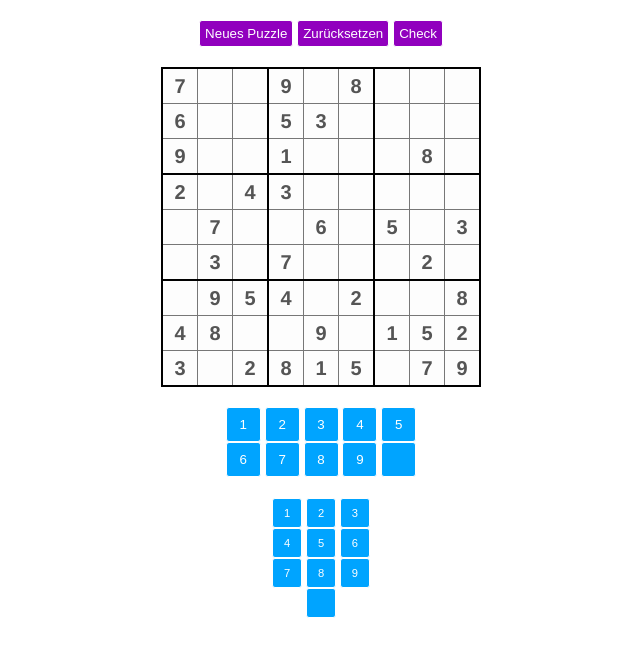
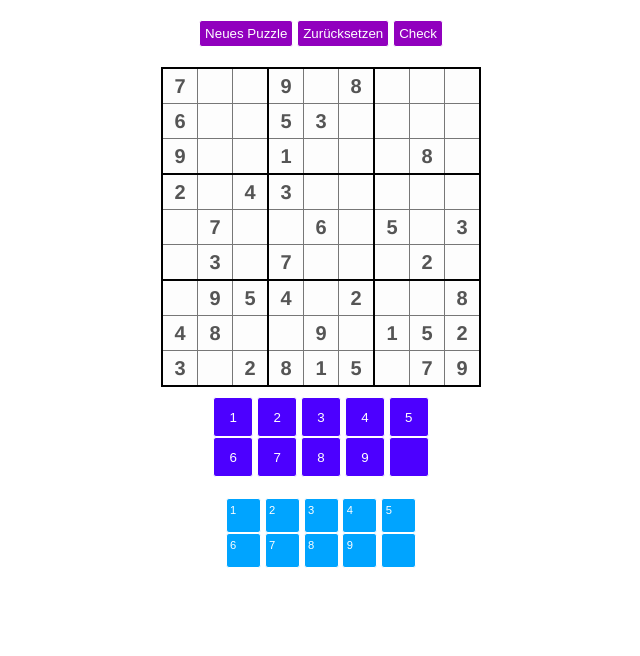
Before and after one commit to clam0815/clam0815.github.io, a plain HTML site: page index.html in a window 1280 px wide. Shown: the whole page, without its empty margins (319-959 px from the left). Drawn offline with Linux system fonts and the light colour scheme.

Commit message:
Größere Buttons

```diff
--- a/style.css
+++ b/style.css
@@ -15,7 +15,7 @@ body {
 
 table {
 	margin-top: 20px;
-	margin-bottom: 20px;
+	margin-bottom: 10px;
 	border-spacing: 0;
     border-collapse: collapse;
 	background-color: #fdfdfd;
@@ -73,17 +73,19 @@ button {
 }
 
 .numberbutton {
+	width: 40px;
+	height: 40px;
+	background-color: #4c00ff;
+}
+
+.markbutton {
 	width: 35px;
 	height: 35px;
 	background-color: #00a4ff;
-}
-
-.markbutton {
-	width: 30px;
-	height: 30px;
-	background-color: #00a4ff;
 	padding: 0;
 	font-size: 80%;
+	padding-bottom: 12px;
+    padding-right: 20px;
 }
 
 .markbutton.selected {
```
Also changed, not shown: index.html (+1 -3 lines).
